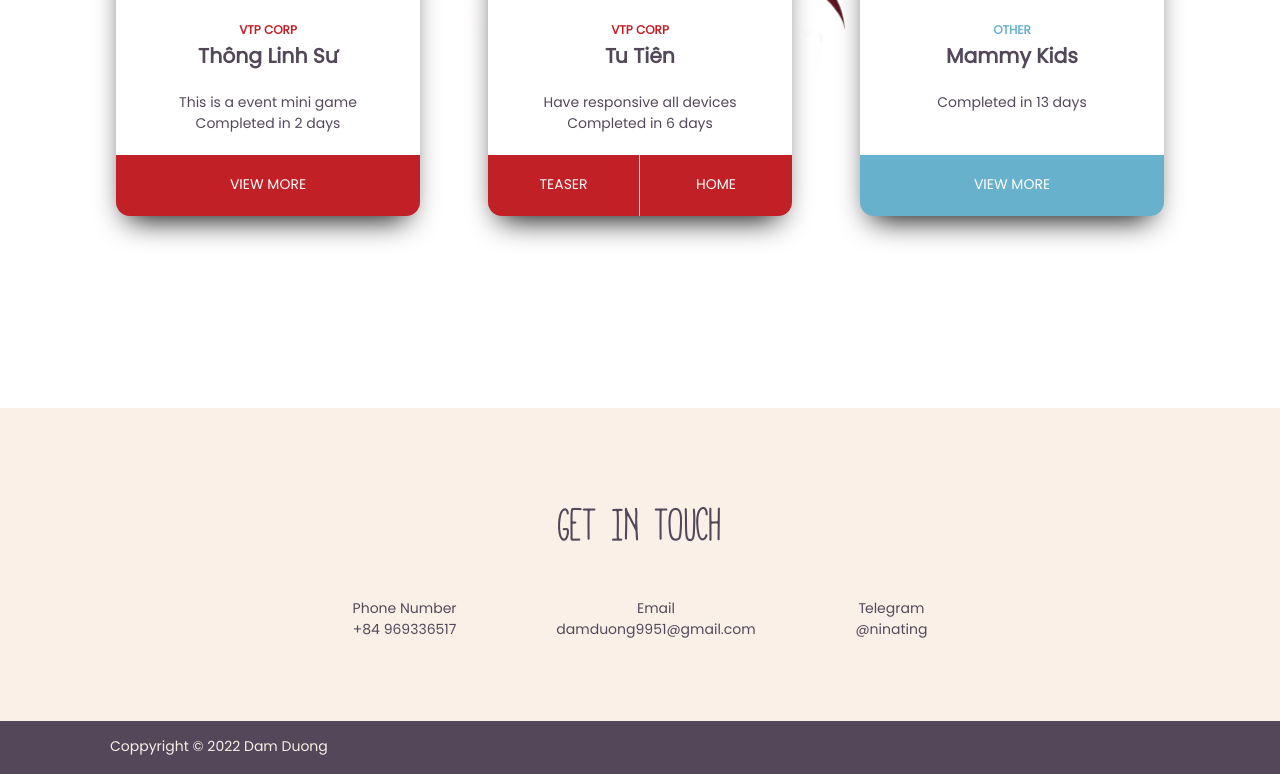
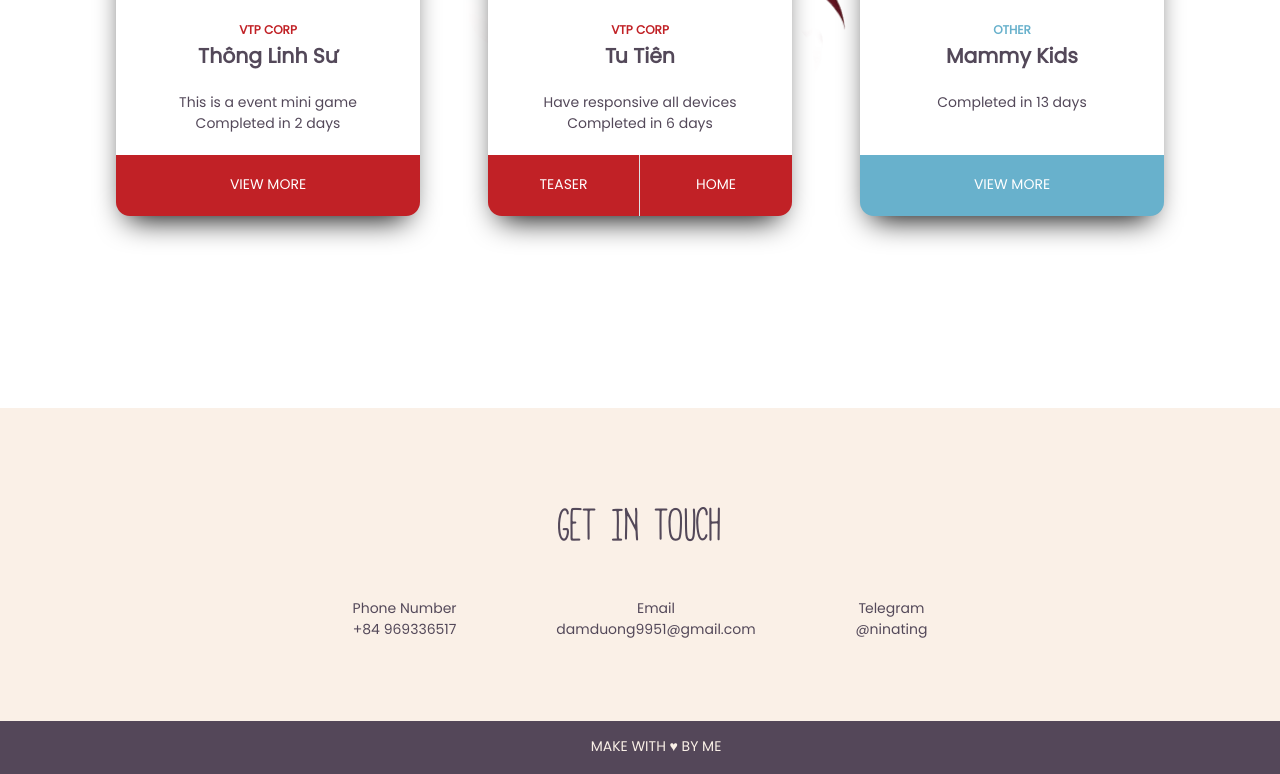
Before and after one commit to thuyduong2303/damthuyduong.com, a plain HTML site: page index.html in a window 1280 px wide. Shown: the part 5698-6472 px from the top of the page. Drawn offline with Linux system fonts and the light colour scheme.

Commit message:
have done layout web

```diff
--- a/css/style.css
+++ b/css/style.css
@@ -661,7 +661,11 @@ color: #f9698d;;
 }
 .coppy-right{
   background: #544759;
-  color: #faf0e7;;
+  color: #faf0e7;
+  text-align: center;
+}
+.coppy-right p{
+  text-transform: uppercase;
 }
 /* End: Contact */
 /*  */
--- a/index.html
+++ b/index.html
@@ -102,6 +102,7 @@
                   <a target="_blank"><img src="images/am.png" alt="DuongCV"></a>
                 </div>
               </div>
+              <div class=""></div>
             </div>
           </div>
         </section>
@@ -1106,7 +1107,7 @@
           <div class="container">
             <div class="row">
               <div class="m-3">
-                <p>Coppyright &copy; 2022 Dam Duong</p>
+                <p>Make with &hearts; by me</p>
               </div>
             </div>
           </div>
```
Also changed, not shown: images/ava.jpg (added), 1 other file.
